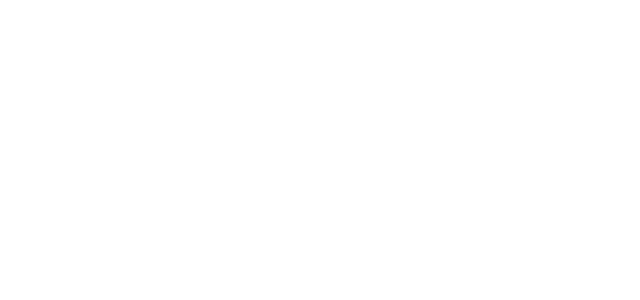
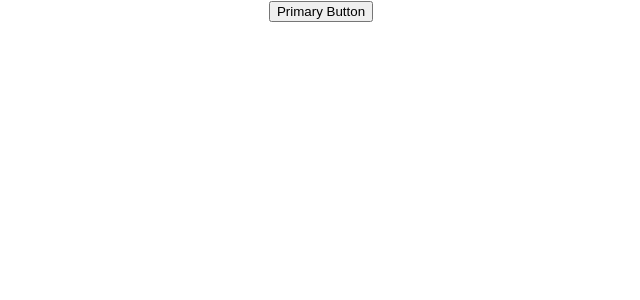
Before and after one commit to erick207/react-typescript-demo, a React (Create React App) app: page / in a window 1280 px wide. Shown: the top 300 px of the page, without its empty margins (319-959 px from the left). Built offline with nearby package versions, Linux system fonts and the light colour scheme.

Commit message:
wrapping HTML elements and add your own types and logic

```diff
--- a/src/App.tsx
+++ b/src/App.tsx
@@ -1,7 +1,14 @@
 import './App.css'
+import { CustomButton } from './components/html/Button'
 
 function App() {
-  return <div className='App'></div>
+  return (
+    <div className='App'>
+      <CustomButton variant='primary' onClick={() => console.log('click')}>
+        Primary Button
+      </CustomButton>
+    </div>
+  )
 }
 
 export default App
--- /dev/null
+++ b/src/components/html/Button.tsx
@@ -0,0 +1,11 @@
+type ButtonProps = {
+  variant: 'primary' | 'secondary'
+} & React.ComponentProps<'button'>
+
+export const CustomButton = ({ variant, children, ...rest }: ButtonProps) => {
+  return (
+    <button className={`class-with-${variant}`} {...rest}>
+      {children}
+    </button>
+  )
+}
--- /dev/null
+++ b/src/components/html/Input.tsx
@@ -0,0 +1,5 @@
+type InputProps = React.ComponentProps<'input'>
+
+export const CustomInput = (props: InputProps) => {
+  return <input {...props} />
+}
```
